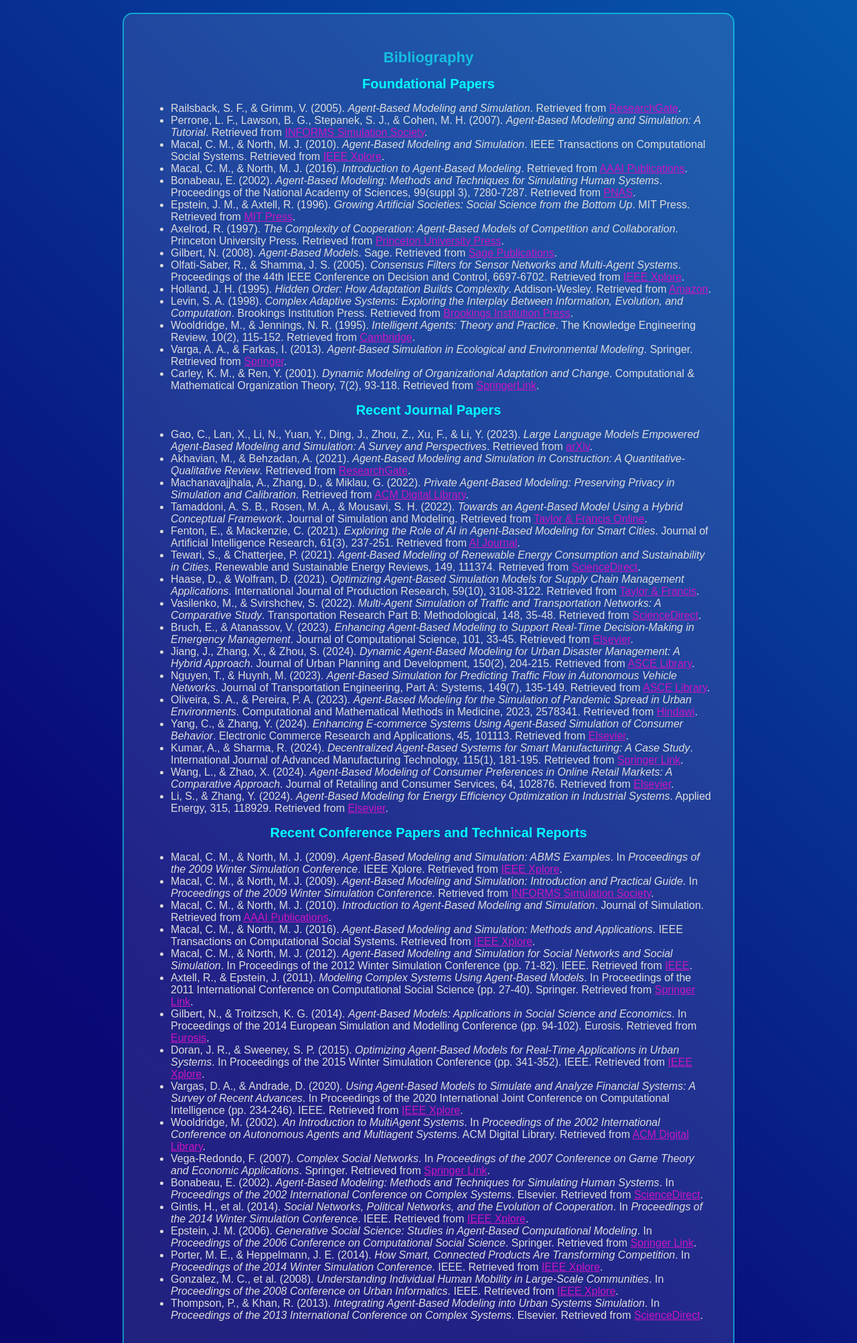
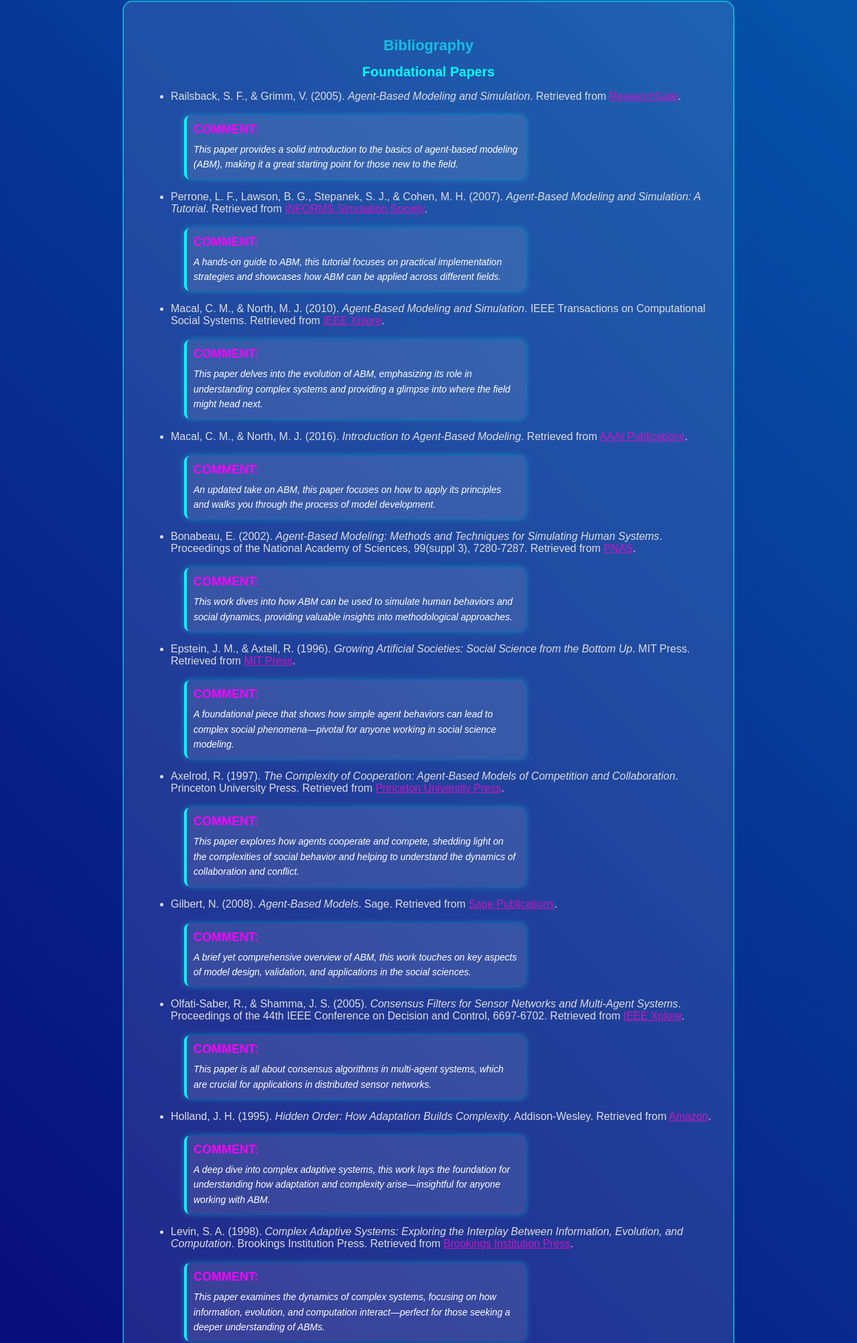
Before and after one commit to fabio-pecora/topics-in-system-simulation-csc754, a plain HTML site: page index.html in a window 1280 px wide. Shown: the part 950-2955 px from the top of the page at 67% size. Drawn offline with Linux system fonts and the light colour scheme.

Commit message:
annotating the found bibliography of the literature with brief comments

```diff
--- a/index.html
+++ b/index.html
@@ -20,36 +20,129 @@
     <div class="project">
       <div class="project-title">Project 1: Survey Paper</div>
       <div class="project-desc">
-        <b>Agent Modeling and Simulation: </b> <br> </br>
-Agent modeling and simulation is an area of research that helps us understand how autonomous agents, whether they’re people, organizations, or artificial entities, interact within complex systems. By simulating individual agents with their own decision-making processes, behaviors, and learning mechanisms, we can analyze how these interactions shape larger patterns and outcomes. This approach is widely used in artificial intelligence, economics, robotics, healthcare, and even social sciences to model everything from traffic systems to financial markets. With advancements in machine learning, multi-agent systems, and high-performance computing, simulations today are more detailed and dynamic than ever. Researchers use agent-based modeling to study real-world problems like epidemic outbreaks, supply chain disruptions, and smart city planning. As these techniques evolve, they continue to offer new insights into decision-making, optimization, and predictive analysis across different industries. For this survey, we’ll explore key foundational research, recent innovations, and major applications in agent modeling and simulation. By reviewing and categorizing important papers, we hope to provide a clear picture of where this field stands today and where it’s headed in the future.
+        <b>Agent Modeling and Simulation: </b>
+        <br>
+          Agent modeling and simulation is an area of research that helps us understand how autonomous agents, whether they’re people, organizations, or artificial entities, interact within complex systems. By simulating individual agents with their own decision-making processes, behaviors, and learning mechanisms, we can analyze how these interactions shape larger patterns and outcomes. This approach is widely used in artificial intelligence, economics, robotics, healthcare, and even social sciences to model everything from traffic systems to financial markets. With advancements in machine learning, multi-agent systems, and high-performance computing, simulations today are more detailed and dynamic than ever. Researchers use agent-based modeling to study real-world problems like epidemic outbreaks, supply chain disruptions, and smart city planning. As these techniques evolve, they continue to offer new insights into decision-making, optimization, and predictive analysis across different industries. For this survey, we’ll explore key foundational research, recent innovations, and major applications in agent modeling and simulation. By reviewing and categorizing important papers, we hope to provide a clear picture of where this field stands today and where it’s headed in the future.
       </div>
       <a href="https://drive.google.com/file/d/1q-sTIF7OtNlALhYY4a7kmrUoG35zC3-e/view?usp=sharing" target="_blank" class="view-btn">View PDF</a>
     </div>
-
-
   </div>
   <div class="showcase">
     <h3>Bibliography</h3>
     <div class="project">
       <div class="project-title">Foundational Papers</div>
-        <div class="project-desc">
-          <ul>
-            <li>Railsback, S. F., & Grimm, V. (2005). <i>Agent-Based Modeling and Simulation</i>. Retrieved from <a href="https://www.researchgate.net/publication/286394862_Agent-Based_Modeling_and_Simulation" target="_blank" style="color: rgb(202, 21, 199);">ResearchGate</a>.</li>
-            <li>Perrone, L. F., Lawson, B. G., Stepanek, S. J., & Cohen, M. H. (2007). <i>Agent-Based Modeling and Simulation: A Tutorial</i>. Retrieved from <a href="https://www.informs-sim.org/wsc09papers/009.pdf" target="_blank" style="color: rgb(202, 21, 199);">INFORMS Simulation Society</a>.</li>
-            <li>Macal, C. M., & North, M. J. (2010). <i>Agent-Based Modeling and Simulation</i>. IEEE Transactions on Computational Social Systems. Retrieved from <a href="https://ieeexplore.ieee.org/document/5429318/" target="_blank" style="color: rgb(202, 21, 199);">IEEE Xplore</a>.</li>
-            <li>Macal, C. M., & North, M. J. (2016). <i>Introduction to Agent-Based Modeling</i>. Retrieved from <a href="https://ojs.aaai.org/aimagazine/index.php/aimagazine/article/download/2425/2323" target="_blank" style="color: rgb(202, 21, 199);">AAAI Publications</a>.</li>
-            <li>Bonabeau, E. (2002). <i>Agent-Based Modeling: Methods and Techniques for Simulating Human Systems</i>. Proceedings of the National Academy of Sciences, 99(suppl 3), 7280-7287. Retrieved from <a href="https://www.pnas.org/content/99/suppl_3/7280" target="_blank" style="color: rgb(202, 21, 199);">PNAS</a>.</li>
-            <li>Epstein, J. M., & Axtell, R. (1996). <i>Growing Artificial Societies: Social Science from the Bottom Up</i>. MIT Press. Retrieved from <a href="https://mitpress.mit.edu/books/growing-artificial-societies" target="_blank" style="color: rgb(202, 21, 199);">MIT Press</a>.</li>
-            <li>Axelrod, R. (1997). <i>The Complexity of Cooperation: Agent-Based Models of Competition and Collaboration</i>. Princeton University Press. Retrieved from <a href="https://press.princeton.edu/books/paperback/9780691058831/the-complexity-of-cooperation" target="_blank" style="color: rgb(202, 21, 199);">Princeton University Press</a>.</li>
-            <li>Gilbert, N. (2008). <i>Agent-Based Models</i>. Sage. Retrieved from <a href="https://uk.sagepub.com/en-gb/eur/agent-based-models/book235294" target="_blank" style="color: rgb(202, 21, 199);">Sage Publications</a>.</li>
-            <li>Olfati-Saber, R., & Shamma, J. S. (2005). <i>Consensus Filters for Sensor Networks and Multi-Agent Systems</i>. Proceedings of the 44th IEEE Conference on Decision and Control, 6697-6702. Retrieved from <a href="https://ieeexplore.ieee.org/document/1584255" target="_blank" style="color: rgb(202, 21, 199);">IEEE Xplore</a>.</li>
-            <li>Holland, J. H. (1995). <i>Hidden Order: How Adaptation Builds Complexity</i>. Addison-Wesley. Retrieved from <a href="https://www.amazon.com/Hidden-Order-How-Adaptation-Complexity/dp/0201405912" target="_blank" style="color: rgb(202, 21, 199);">Amazon</a>.</li>
-            <li>Levin, S. A. (1998). <i>Complex Adaptive Systems: Exploring the Interplay Between Information, Evolution, and Computation</i>. Brookings Institution Press. Retrieved from <a href="https://www.brookings.edu/book/complex-adaptive-systems/" target="_blank" style="color: rgb(202, 21, 199);">Brookings Institution Press</a>.</li>
-            <li>Wooldridge, M., & Jennings, N. R. (1995). <i>Intelligent Agents: Theory and Practice</i>. The Knowledge Engineering Review, 10(2), 115-152. Retrieved from <a href="https://www.cambridge.org/core/journals/knowledge-engineering-review/article/intelligent-agents-theory-and-practice/2A1C5560788DA51A697DC94810B82E57" target="_blank" style="color: rgb(202, 21, 199);">Cambridge</a>.</li>
-            <li>Varga, A. A., & Farkas, I. (2013). <i>Agent-Based Simulation in Ecological and Environmental Modeling</i>. Springer. Retrieved from <a href="https://link.springer.com/book/10.1007/978-1-4471-5399-6" target="_blank" style="color: rgb(202, 21, 199);">Springer</a>.</li>
-            <li>Carley, K. M., & Ren, Y. (2001). <i>Dynamic Modeling of Organizational Adaptation and Change</i>. Computational & Mathematical Organization Theory, 7(2), 93-118. Retrieved from <a href="https://link.springer.com/article/10.1023/A:1012192602302" target="_blank" style="color: rgb(202, 21, 199);">SpringerLink</a>.</li>
-          </ul>
-        </div>
+      <div class="project-desc">
+        <ul>
+          <li>
+            Railsback, S. F., & Grimm, V. (2005). <i>Agent-Based Modeling and Simulation</i>. Retrieved from
+            <a href="https://www.researchgate.net/publication/286394862_Agent-Based_Modeling_and_Simulation" target="_blank" style="color: rgb(202, 21, 199)">ResearchGate</a>.
+            <div class="comment-section">
+              <div class="comment-title">Comment:</div>
+              <div class="comment-content">This paper provides a solid introduction to the basics of agent-based modeling (ABM), making it a great starting point for those new to the field.</div>
+            </div>
+          </li>
+          <br>
+          <li>
+            Perrone, L. F., Lawson, B. G., Stepanek, S. J., & Cohen, M. H. (2007). <i>Agent-Based Modeling and Simulation: A Tutorial</i>. Retrieved from
+            <a href="https://www.informs-sim.org/wsc09papers/009.pdf" target="_blank" style="color: rgb(202, 21, 199)">INFORMS Simulation Society</a>.
+            <div class="comment-section">
+              <div class="comment-title">Comment:</div>
+              <div class="comment-content"> A hands-on guide to ABM, this tutorial focuses on practical implementation strategies and showcases how ABM can be applied across different fields.</div>
+            </div>
+          </li>
+          <br>
+          <li>
+            Macal, C. M., & North, M. J. (2010). <i>Agent-Based Modeling and Simulation</i>. IEEE Transactions on Computational Social Systems. Retrieved from
+            <a href="https://ieeexplore.ieee.org/document/5429318/" target="_blank" style="color: rgb(202, 21, 199)">IEEE Xplore</a>.
+            <div class="comment-section">
+              <div class="comment-title">Comment:</div>
+              <div class="comment-content">This paper delves into the evolution of ABM, emphasizing its role in understanding complex systems and providing a glimpse into where the field might head next.</div>
+            </div>
+          </li>
+          <br>
+          <li>
+            Macal, C. M., & North, M. J. (2016). <i>Introduction to Agent-Based Modeling</i>. Retrieved from
+            <a href="https://ojs.aaai.org/aimagazine/index.php/aimagazine/article/download/2425/2323" target="_blank" style="color: rgb(202, 21, 199)">AAAI Publications</a>.
+            <div class="comment-section">
+              <div class="comment-title">Comment:</div>
+              <div class="comment-content">An updated take on ABM, this paper focuses on how to apply its principles and walks you through the process of model development.</div>
+            </div>
+          </li>
+          <br>
+          <li>
+            Bonabeau, E. (2002). <i>Agent-Based Modeling: Methods and Techniques for Simulating Human Systems</i>. Proceedings of the National Academy of Sciences, 99(suppl 3), 7280-7287. Retrieved from
+            <a href="https://www.pnas.org/content/99/suppl_3/7280" target="_blank" style="color: rgb(202, 21, 199)">PNAS</a>.
+            <div class="comment-section">
+              <div class="comment-title">Comment:</div>
+              <div class="comment-content">This work dives into how ABM can be used to simulate human behaviors and social dynamics, providing valuable insights into methodological approaches.</div>
+            </div>
+          </li>
+          <br>
+          <li>
+            Epstein, J. M., & Axtell, R. (1996). <i>Growing Artificial Societies: Social Science from the Bottom Up</i>. MIT Press. Retrieved from
+            <a href="https://mitpress.mit.edu/books/growing-artificial-societies" target="_blank" style="color: rgb(202, 21, 199);">MIT Press</a>.</li>
+            <div class="comment-section">
+              <div class="comment-title">Comment:</div>
+              <div class="comment-content">A foundational piece that shows how simple agent behaviors can lead to complex social phenomena—pivotal for anyone working in social science modeling.</div>
+            </div>
+          <br>
+          <li>Axelrod, R. (1997). <i>The Complexity of Cooperation: Agent-Based Models of Competition and Collaboration</i>. Princeton University Press. Retrieved from
+            <a href="https://press.princeton.edu/books/paperback/9780691058831/the-complexity-of-cooperation" target="_blank" style="color: rgb(202, 21, 199);">Princeton University Press</a>.</li>
+            <div class="comment-section">
+              <div class="comment-title">Comment:</div>
+              <div class="comment-content">This paper explores how agents cooperate and compete, shedding light on the complexities of social behavior and helping to understand the dynamics of collaboration and conflict.</div>
+            </div>
+          <br>
+          <li>Gilbert, N. (2008). <i>Agent-Based Models</i>. Sage. Retrieved from
+            <a href="https://uk.sagepub.com/en-gb/eur/agent-based-models/book235294" target="_blank" style="color: rgb(202, 21, 199);">Sage Publications</a>.</li>
+            <div class="comment-section">
+              <div class="comment-title">Comment:</div>
+              <div class="comment-content">A brief yet comprehensive overview of ABM, this work touches on key aspects of model design, validation, and applications in the social sciences.</div>
+            </div>
+          <br>
+          <li>Olfati-Saber, R., & Shamma, J. S. (2005). <i>Consensus Filters for Sensor Networks and Multi-Agent Systems</i>. Proceedings of the 44th IEEE Conference on Decision and Control, 6697-6702. Retrieved from
+            <a href="https://ieeexplore.ieee.org/document/1584255" target="_blank" style="color: rgb(202, 21, 199);">IEEE Xplore</a>.</li>
+            <div class="comment-section">
+              <div class="comment-title">Comment:</div>
+              <div class="comment-content">This paper is all about consensus algorithms in multi-agent systems, which are crucial for applications in distributed sensor networks.</div>
+            </div>
+          <br>
+          <li>Holland, J. H. (1995). <i>Hidden Order: How Adaptation Builds Complexity</i>. Addison-Wesley. Retrieved from
+            <a href="https://www.amazon.com/Hidden-Order-How-Adaptation-Complexity/dp/0201405912" target="_blank" style="color: rgb(202, 21, 199);">Amazon</a>.</li>
+            <div class="comment-section">
+              <div class="comment-title">Comment:</div>
+              <div class="comment-content"> A deep dive into complex adaptive systems, this work lays the foundation for understanding how adaptation and complexity arise—insightful for anyone working with ABM.</div>
+            </div>
+          <br>
+          <li>Levin, S. A. (1998). <i>Complex Adaptive Systems: Exploring the Interplay Between Information, Evolution, and Computation</i>. Brookings Institution Press. Retrieved from
+            <a href="https://www.brookings.edu/book/complex-adaptive-systems/" target="_blank" style="color: rgb(202, 21, 199);">Brookings Institution Press</a>.</li>
+            <div class="comment-section">
+              <div class="comment-title">Comment:</div>
+              <div class="comment-content">This paper examines the dynamics of complex systems, focusing on how information, evolution, and computation interact—perfect for those seeking a deeper understanding of ABMs.</div>
+            </div>
+          <br>
+          <li>Wooldridge, M., & Jennings, N. R. (1995). <i>Intelligent Agents: Theory and Practice</i>. The Knowledge Engineering Review, 10(2), 115-152. Retrieved from
+            <a href="https://www.cambridge.org/core/journals/knowledge-engineering-review/article/intelligent-agents-theory-and-practice/2A1C5560788DA51A697DC94810B82E57" target="_blank" style="color: rgb(202, 21, 199);">Cambridge</a>.</li>
+            <div class="comment-section">
+              <div class="comment-title">Comment:</div>
+              <div class="comment-content"> This paper provides an essential framework for understanding intelligent agents, a key concept for anyone looking to develop sophisticated ABMs.</div>
+            </div>
+          <br>
+          <li>Varga, A. A., & Farkas, I. (2013). <i>Agent-Based Simulation in Ecological and Environmental Modeling</i>. Springer. Retrieved from
+            <a href="https://link.springer.com/book/10.1007/978-1-4471-5399-6" target="_blank" style="color: rgb(202, 21, 199);">Springer</a>.</li>
+            <div class="comment-section">
+              <div class="comment-title">Comment:</div>
+              <div class="comment-content">This paper discusses how ABM can be applied to ecological and environmental modeling, making it particularly valuable for researchers in environmental studies.</div>
+            </div>
+          <br>
+        <li>Carley, K. M., & Ren, Y. (2001). <i>Dynamic Modeling of Organizational Adaptation and Change</i>. Computational & Mathematical Organization Theory, 7(2), 93-118. Retrieved from
+          <a href="https://link.springer.com/article/10.1023/A:1012192602302" target="_blank" style="color: rgb(202, 21, 199);">SpringerLink</a>.</li>
+          <div class="comment-section">
+            <div class="comment-title">Comment:</div>
+            <div class="comment-content">This work explores how organizations evolve and adapt, using ABM to model structural and behavioral changes over time.</div>
+            </div>
+        </ul>
+      </div>
     </div>
     <div class="project-title">Recent Journal Papers</div>
       <div class="project-desc">
--- a/style.css
+++ b/style.css
@@ -125,3 +125,40 @@
   color: #000;
   box-shadow: 0 0 25px #00ffff;
 }
+
+.comment-section {
+  margin-top: 20px;
+  padding: 10px;
+  background: rgba(255, 255, 255, 0.1);  /* Light, semi-transparent background */
+  border-left: 4px solid #00ffff;  /* Bright cyan left border to separate the comments */
+  margin-left: 20px;
+  border-radius: 8px;
+  box-shadow: 0 0 10px rgba(0, 255, 255, 0.4);  /* Soft glow for emphasis */
+  width: 60%;  /* Smaller width */
+  max-width: 600px;  /* Set a maximum width */
+}
+
+.comment-title {
+  font-weight: bold;
+  font-size: 18px;  /* Smaller font size for the title */
+  color: #ff00ff;  /* Bright pink to stand out */
+  text-transform: uppercase;
+  margin-bottom: 8px;
+}
+
+.comment-content {
+  font-style: italic;
+  font-size: 14px;  /* Smaller font size for the content */
+  color: #ffffff;  /* White text for clear readability */
+  line-height: 1.6;  /* Spacing for better visual clarity */
+}
+
+.comment-section a {
+  color: #ff00ff;  /* Pink color for the link */
+  text-decoration: none;
+  font-weight: bold;
+}
+
+.comment-section a:hover {
+  text-decoration: underline;  /* Underline on hover for better visibility */
+}
```
Lines whose indentation alone changed are shown as unchanged.
